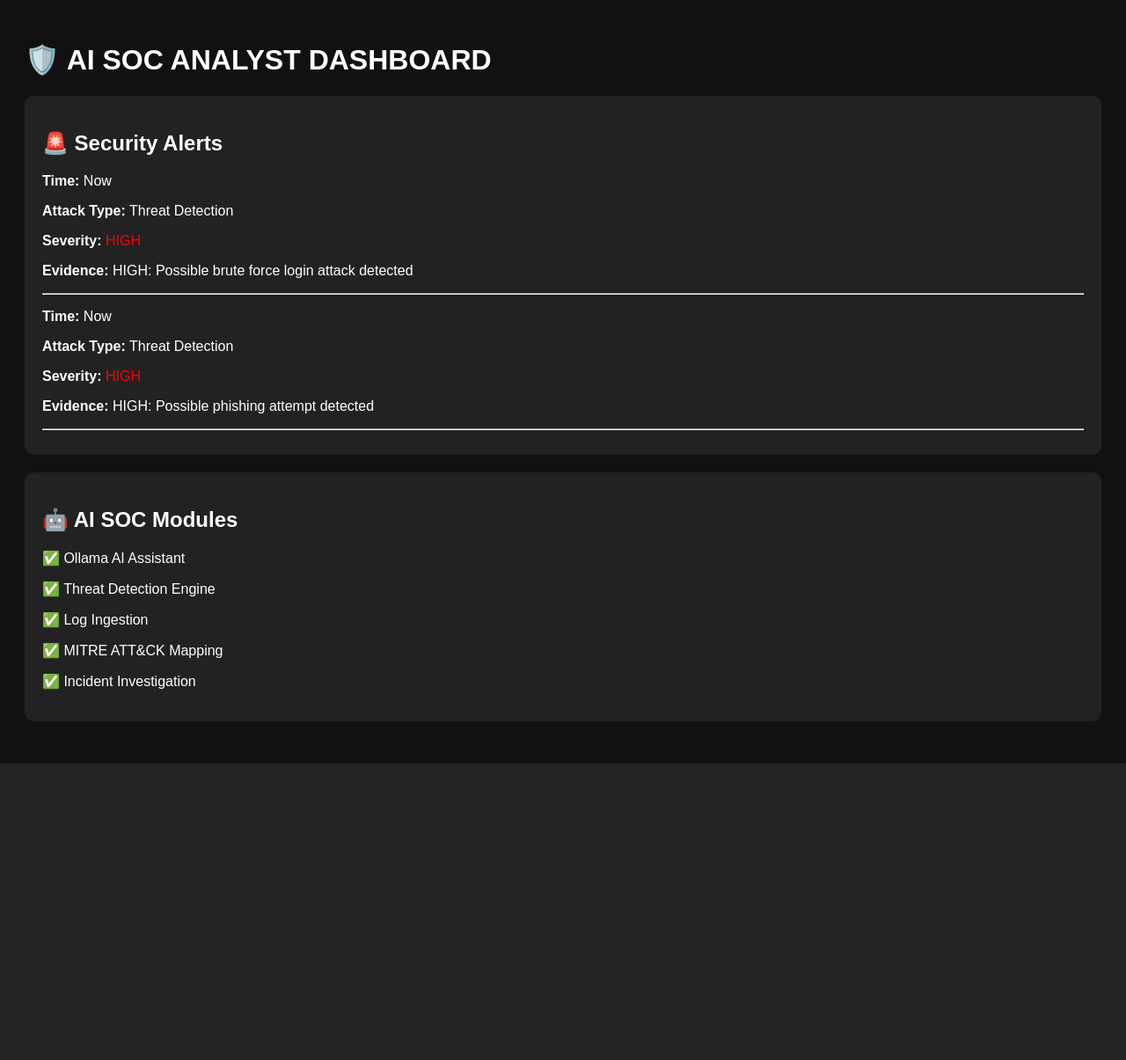
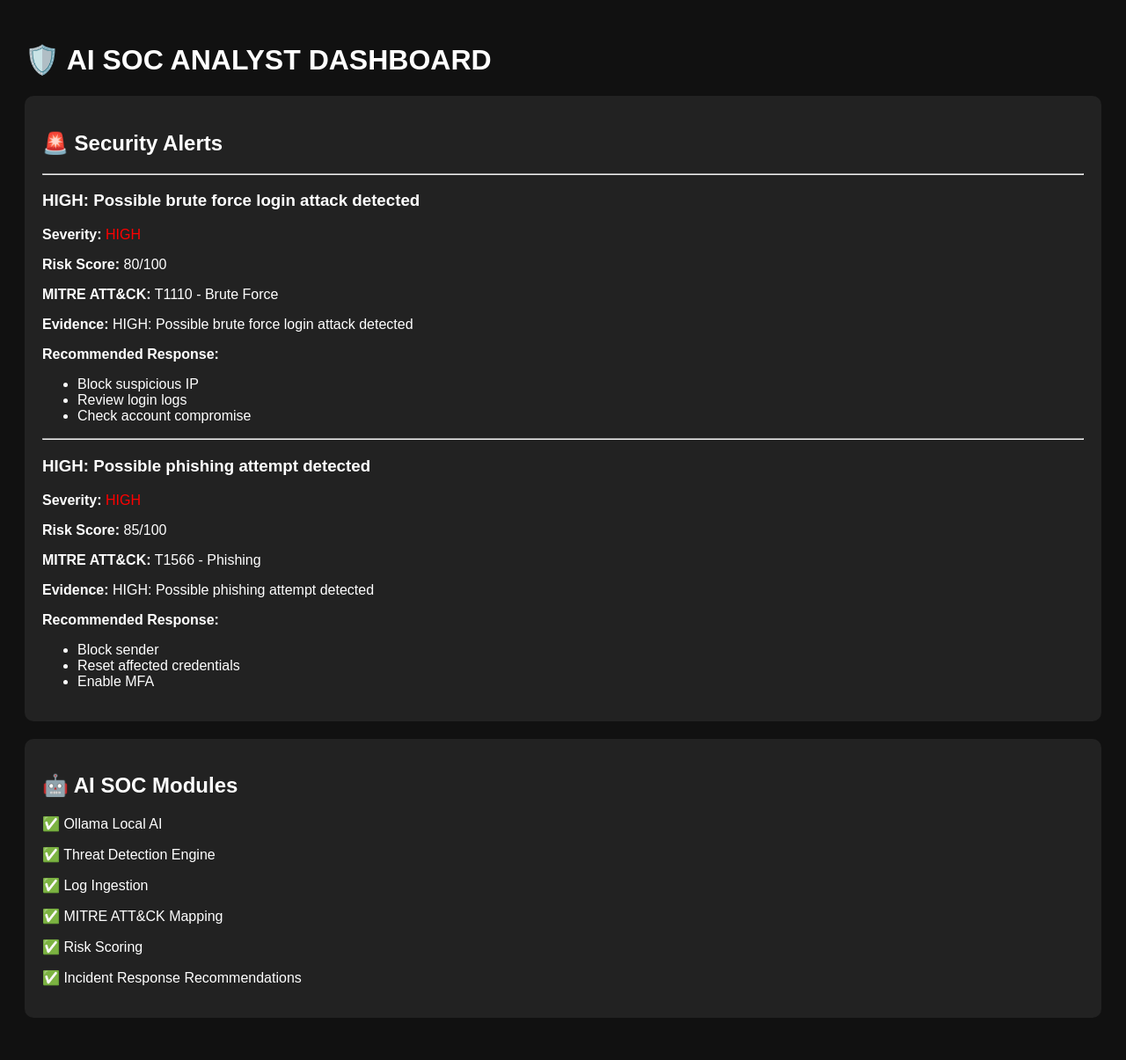
Before and after one commit to uwakwechukwuebukapaul-ai/AI-SOC-ANALYST, a Flask app: page / in a window 1280 px wide. Shown: the whole page at 88% size. Before the commit the page ends 868 px from the top, so only its background shows below. Run offline with Flask 3, Linux system fonts and the light colour scheme.

Commit message:
Added SOC risk scoring and MITRE ATT&CK dashboard

```diff
--- /dev/null
+++ b/severity_engine.py
@@ -0,0 +1,78 @@
+def calculate_severity(alert_type):
+
+    alert = alert_type.lower()
+
+
+    if "malware" in alert:
+        return {
+            "severity": "CRITICAL",
+            "score": 95,
+            "mitre": "T1204 - User Execution",
+            "recommendation": [
+                "Isolate affected system",
+                "Run malware analysis",
+                "Remove malicious files"
+            ]
+        }
+
+
+    elif "phishing" in alert:
+        return {
+            "severity": "HIGH",
+            "score": 85,
+            "mitre": "T1566 - Phishing",
+            "recommendation": [
+                "Block sender",
+                "Reset affected credentials",
+                "Enable MFA"
+            ]
+        }
+
+
+    elif "brute" in alert or "login" in alert:
+        return {
+            "severity": "HIGH",
+            "score": 80,
+            "mitre": "T1110 - Brute Force",
+            "recommendation": [
+                "Block suspicious IP",
+                "Review login logs",
+                "Check account compromise"
+            ]
+        }
+
+
+    elif "powershell" in alert:
+        return {
+            "severity": "MEDIUM",
+            "score": 60,
+            "mitre": "T1059.001 - PowerShell",
+            "recommendation": [
+                "Review PowerShell activity",
+                "Check script execution logs"
+            ]
+        }
+
+
+    else:
+        return {
+            "severity": "LOW",
+            "score": 25,
+            "mitre": "Unknown",
+            "recommendation": [
+                "Monitor activity"
+            ]
+        }
+
+
+
+if __name__ == "__main__":
+
+    result = calculate_severity(
+        "Possible phishing attempt detected"
+    )
+
+    print("🛡️ SEVERITY ENGINE")
+    print("=" * 40)
+
+    print(result)
--- a/soc_pipeline.py
+++ b/soc_pipeline.py
@@ -1,5 +1,6 @@
 from log_ingestion import load_logs, analyze_logs
 from detection_engine import detect_threats
+from severity_engine import calculate_severity
 
 
 def run_soc_pipeline():
@@ -9,23 +10,41 @@ def run_soc_pipeline():
     # Load logs
     logs = load_logs("incident_logs.csv")
 
-    # Analyze logs
+    # Basic log analysis
     log_alerts = analyze_logs(logs)
 
-    alerts.extend(log_alerts)
+    for alert in log_alerts:
+
+        severity = calculate_severity(
+            alert["type"]
+        )
+
+        alert.update(severity)
+
+        alerts.append(alert)
 
 
     # Detection engine
-    threats = detect_threats("incident_logs.csv")
+    threats = detect_threats(
+        "incident_logs.csv"
+    )
 
 
     for threat in threats:
 
+        severity = calculate_severity(
+            threat
+        )
+
+
         alerts.append({
 
             "time": "Now",
-            "type": "Threat Detection",
-            "severity": "HIGH",
+            "type": threat,
+            "severity": severity["severity"],
+            "score": severity["score"],
+            "mitre": severity["mitre"],
+            "recommendation": severity["recommendation"],
             "details": threat
 
         })
@@ -39,6 +58,7 @@ if __name__ == "__main__":
 
     results = run_soc_pipeline()
 
+
     print("🛡️ AI SOC PIPELINE")
     print("=" * 40)
 
--- a/templates/index.html
+++ b/templates/index.html
@@ -25,7 +25,7 @@ padding:20px;
 
 background:#222;
 padding:20px;
-margin:20px 0;
+margin-bottom:20px;
 border-radius:10px;
 
 }
@@ -45,14 +45,22 @@ color:orange;
 }
 
 
-.safe {
+.critical {
+
+color:red;
+font-weight:bold;
+
+}
+
+
+.low {
 
 color:green;
 
 }
 
+</style>
 
-</style>
 
 </head>
 
@@ -72,27 +80,36 @@ color:green;
 </h2>
 
 
+{% if alerts %}
+
+
 {% for alert in alerts %}
 
 
-<p>
-<b>Time:</b> {{ alert.time }}
-</p>
+<hr>
 
 
-<p>
-<b>Attack Type:</b> {{ alert.type }}
-</p>
+<h3>
+{{ alert.type }}
+</h3>
 
 
 <p>
 <b>Severity:</b>
 
-{% if alert.severity == "HIGH" %}
+{% if alert.severity == "CRITICAL" %}
+
+<span class="critical">
+{{ alert.severity }}
+</span>
+
+
+{% elif alert.severity == "HIGH" %}
 
 <span class="high">
 {{ alert.severity }}
 </span>
+
 
 {% elif alert.severity == "MEDIUM" %}
 
@@ -100,26 +117,70 @@ color:green;
 {{ alert.severity }}
 </span>
 
+
 {% else %}
 
-<span class="safe">
+<span class="low">
 {{ alert.severity }}
 </span>
+
 
 {% endif %}
 
 </p>
 
 
+
 <p>
-<b>Evidence:</b> {{ alert.details }}
+<b>Risk Score:</b>
+{{ alert.score }}/100
 </p>
 
 
-<hr>
+<p>
+<b>MITRE ATT&CK:</b>
+{{ alert.mitre }}
+</p>
+
+
+<p>
+<b>Evidence:</b>
+{{ alert.details }}
+</p>
+
+
+
+<p>
+<b>Recommended Response:</b>
+</p>
+
+
+<ul>
+
+{% for action in alert.recommendation %}
+
+<li>
+{{ action }}
+</li>
+
+{% endfor %}
+
+</ul>
+
 
 
 {% endfor %}
+
+
+{% else %}
+
+
+<p>
+✅ No threats detected
+</p>
+
+
+{% endif %}
 
 
 </div>
@@ -132,11 +193,12 @@ color:green;
 🤖 AI SOC Modules
 </h2>
 
-<p>✅ Ollama AI Assistant</p>
+<p>✅ Ollama Local AI</p>
 <p>✅ Threat Detection Engine</p>
 <p>✅ Log Ingestion</p>
 <p>✅ MITRE ATT&CK Mapping</p>
-<p>✅ Incident Investigation</p>
+<p>✅ Risk Scoring</p>
+<p>✅ Incident Response Recommendations</p>
 
 
 </div>
```
